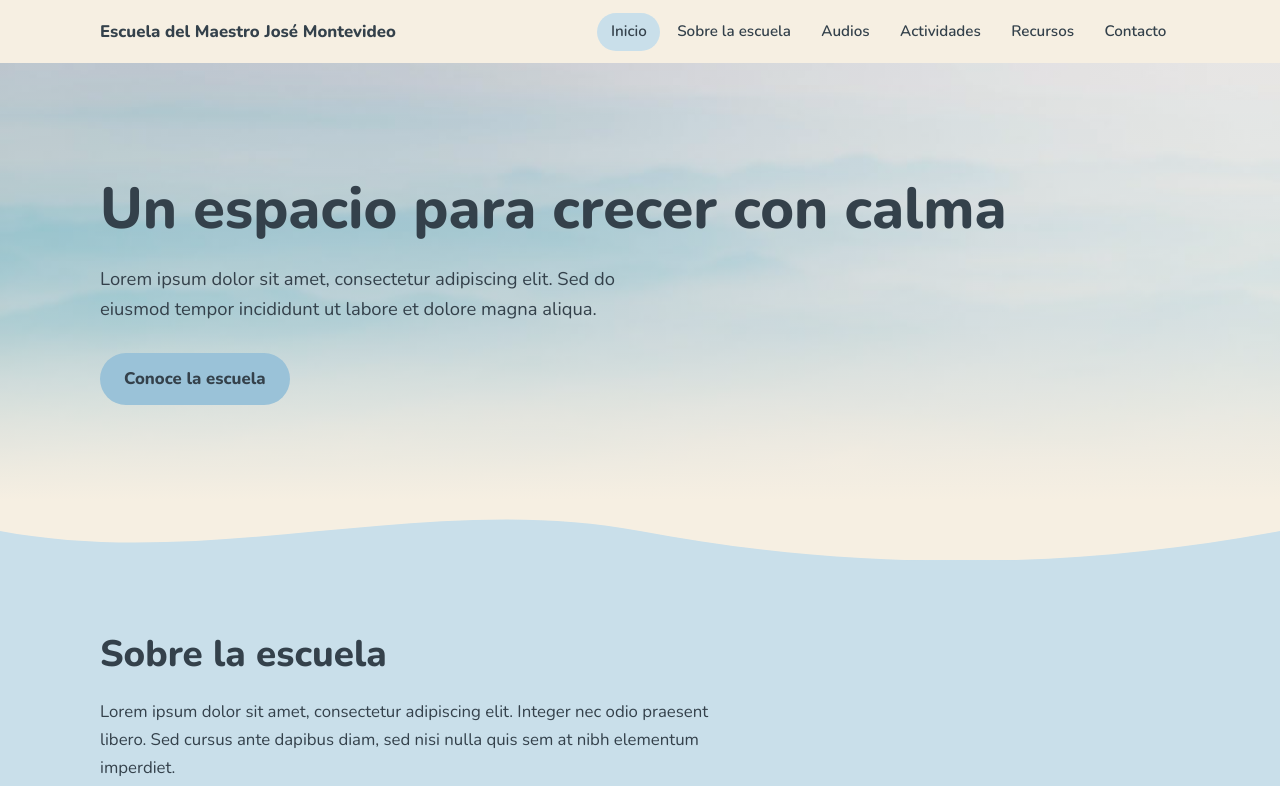
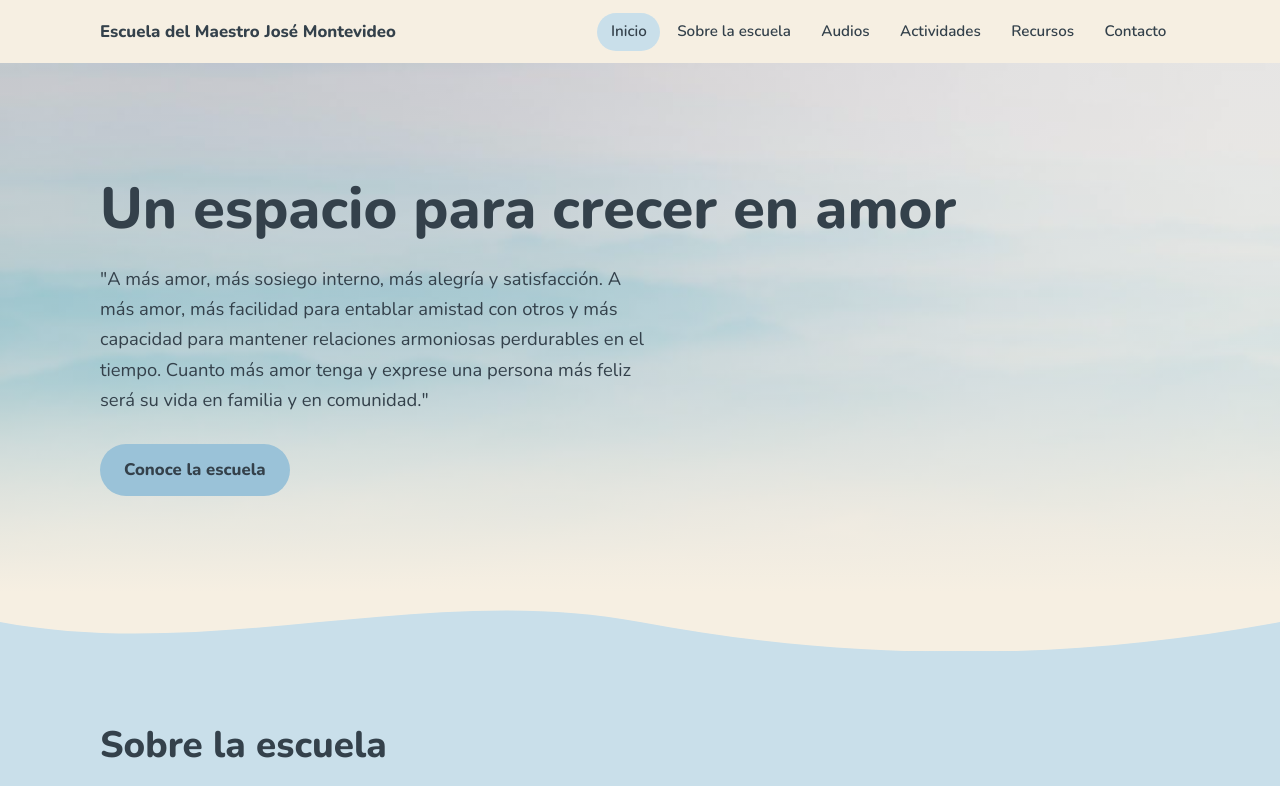
Before and after one commit to fvarietti/web-escuela-jose, a plain HTML site: page index.html in a window 1280 px wide. Shown: the top 786 px of the page. Drawn offline with nearby package versions, Linux system fonts and the light colour scheme.

Commit message:
Update header and paragraph content in index.html

```diff
--- a/index.html
+++ b/index.html
@@ -24,8 +24,8 @@
 <section id="inicio" class="hero fondo cielo">
   <div class="wrap">
     <div>
-      <h1>Un espacio para crecer con calma</h1>
-      <p>Lorem ipsum dolor sit amet, consectetur adipiscing elit. Sed do eiusmod tempor incididunt ut labore et dolore magna aliqua.</p>
+      <h1>Un espacio para crecer en amor</h1>
+      <p>"A más amor, más sosiego interno, más alegría y satisfacción. A más amor, más facilidad para entablar amistad con otros y más capacidad para mantener relaciones armoniosas perdurables en el tiempo. Cuanto más amor tenga y exprese una persona más feliz será su vida en familia y en comunidad."</p>
       <a class="btn" href="#escuela">Conoce la escuela</a>
     </div>
   </div>
```
